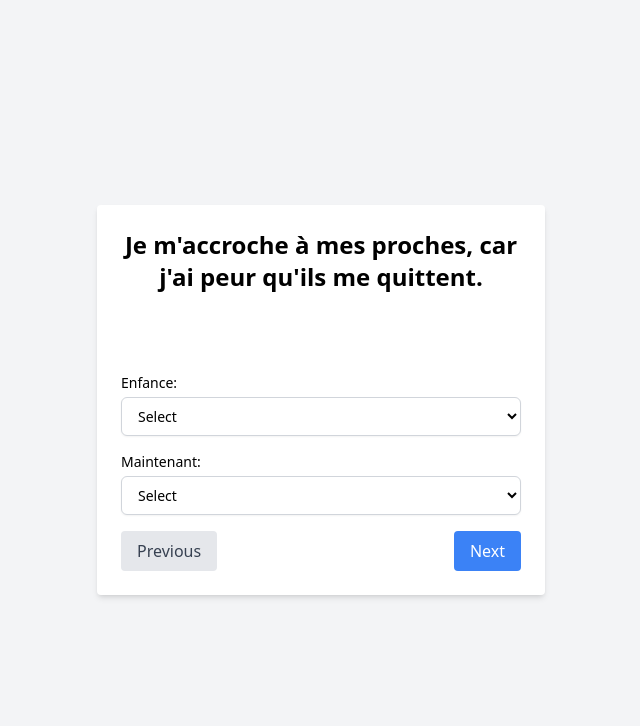
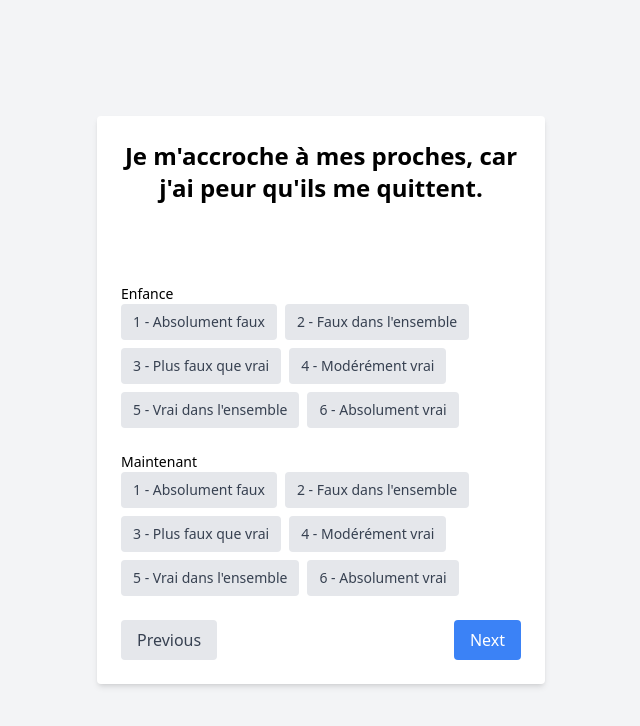
Before and after one commit to alexvanacker/reinvent-my-life, a React (Vite) app in the folder react-ts/: page / in a window 1280 px wide. Shown: the top 726 px of the page, without its empty margins (319-959 px from the left). Built offline with nearby package versions, Linux system fonts and the light colour scheme.

Commit message:
Use buttons instead of select

```diff
--- a/react-ts/src/components/Question.tsx
+++ b/react-ts/src/components/Question.tsx
@@ -19,8 +19,8 @@ const ratingLabels = [
   "Absolument vrai"
 ];
 
-const getKidQuestionId = (id:string) => `global-questions-${id}-enfance`;
-const getNowQuestionId = (id:string) => `global-questions-${id}-maintenant`;
+const getKidQuestionId = (id: string) => `global-questions-${id}-enfance`;
+const getNowQuestionId = (id: string) => `global-questions-${id}-maintenant`;
 
 const Question: React.FC<QuestionProps> = ({ id, text, onNext, onPrevious, response }) => {
 
@@ -34,6 +34,9 @@ const Question: React.FC<QuestionProps> = ({ id, text, onNext, onPrevious, respo
     if (response) {
       setEnfance(response.enfance);
       setMaintenant(response.maintenant);
+    } else if (id !== undefined) {
+        setEnfance('');
+        setMaintenant('');
     }
   }, [response]);
 
@@ -44,16 +47,26 @@ const Question: React.FC<QuestionProps> = ({ id, text, onNext, onPrevious, respo
 
     if (storedEnfance) {
       setEnfance(storedEnfance);
+    } else if (id) {
+      setEnfance('');
     }
     if (storedMaintenant) {
       setMaintenant(storedMaintenant);
+    } else if (id) {
+      setMaintenant('');
     }
   }, [kidKey, nowKey, setEnfance, setMaintenant]);
 
-    const handleSubmit = (e: React.FormEvent) => {
-        e.preventDefault();
+  const handleEnfanceClick = (index: number) => {
+    setEnfance(index.toString());
+  };
+
+  const handleMaintenantClick = (index: number) => {
+    setMaintenant(index.toString());
+  };
+
+  const handleNextClick = () => {
     if (enfance && maintenant) {
-      // Update local storage before navigating to the next question
       localStorage.setItem(kidKey, enfance);
       localStorage.setItem(nowKey, maintenant);
       onNext(id, enfance, maintenant);
@@ -63,42 +76,46 @@ const Question: React.FC<QuestionProps> = ({ id, text, onNext, onPrevious, respo
   };
 
   return (
-        <form onSubmit={handleSubmit} className="bg-white p-6 rounded shadow-md max-w-md w-full mx-auto">
+    <div className="bg-white p-6 rounded shadow-md max-w-md w-full mx-auto">
       <div className="h-32 overflow-y-auto mb-4">
         <h2 className="text-2xl font-semibold text-center">{text}</h2>
       </div>
       <div className="mb-4">
         <label className="block text-sm font-medium mb-1">
-          Enfance:
-          <select
-            value={enfance}
-            onChange={(e) => setEnfance(e.target.value)}
-            className="mt-1 block w-full py-2 px-3 border border-gray-300 bg-white rounded-md shadow-sm focus:outline-none focus:ring-indigo-500 focus:border-indigo-500 sm:text-sm"
+          Enfance
+          <div>
+            {ratingLabels.map((label, index) => (
+              <button
+                key={index}
+                type="button"
+                onClick={() => handleEnfanceClick(index + 1)}
+                className={`${
+                  enfance === (index + 1).toString() ? 'bg-blue-500 text-white' : 'bg-gray-200 text-gray-700'
+                } py-2 px-3 rounded mr-2 mb-2`}
               >
-            <option value="">Select</option>
-            {ratingLabels.map((label, index) => (
-              <option key={index} value={index + 1}>
                 {index + 1} - {label}
-              </option>
+              </button>
             ))}
-          </select>
+          </div>
         </label>
       </div>
       <div className="mb-4">
         <label className="block text-sm font-medium mb-1">
-          Maintenant:
-          <select
-            value={maintenant}
-            onChange={(e) => setMaintenant(e.target.value)}
-            className="mt-1 block w-full py-2 px-3 border border-gray-300 bg-white rounded-md shadow-sm focus:outline-none focus:ring-indigo-500 focus:border-indigo-500 sm:text-sm"
+          Maintenant
+          <div>
+            {ratingLabels.map((label, index) => (
+              <button
+                key={index}
+                type="button"
+                onClick={() => handleMaintenantClick(index + 1)}
+                className={`${
+                  maintenant === (index + 1).toString() ? 'bg-blue-500 text-white' : 'bg-gray-200 text-gray-700'
+                } py-2 px-3 rounded mr-2 mb-2`}
               >
-            <option value="">Select</option>
-            {ratingLabels.map((label, index) => (
-              <option key={index} value={index + 1}>
                 {index + 1} - {label}
-              </option>
+              </button>
             ))}
-          </select>
+          </div>
         </label>
       </div>
       <div className="flex justify-between">
@@ -110,13 +127,14 @@ const Question: React.FC<QuestionProps> = ({ id, text, onNext, onPrevious, respo
           Previous
         </button>
         <button
-          type="submit"
+          type="button"
+          onClick={handleNextClick}
           className="py-2 px-4 bg-blue-500 text-white rounded hover:bg-blue-600"
         >
           Next
         </button>
       </div>
-    </form>
+    </div>
   );
 };
 
```
Lines whose indentation alone changed are shown as unchanged.
